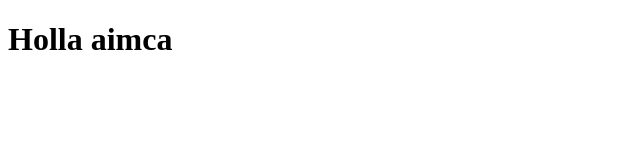
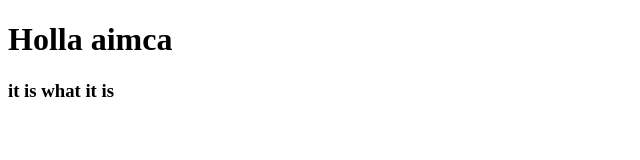
Before and after one commit to AakifAsharKhan/aimca, a plain HTML site: page index.html in a window 1280 px wide. Shown: the whole page, without its empty margins (0-640 px from the left). Drawn offline with Linux system fonts and the light colour scheme.

Commit message:
it is what it is

```diff
--- a/index.html
+++ b/index.html
@@ -11,6 +11,7 @@
 <body>
 
     <h1>Holla aimca</h1>
+    <h3>it is what it is</h3>
 
 </body>
 
```
